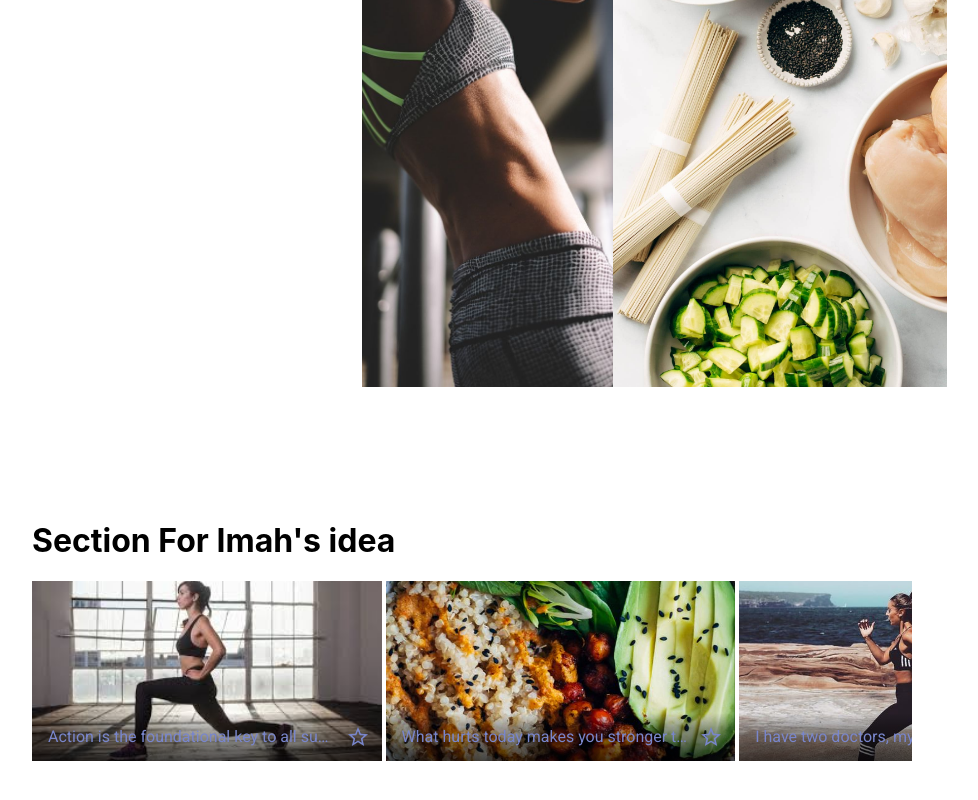
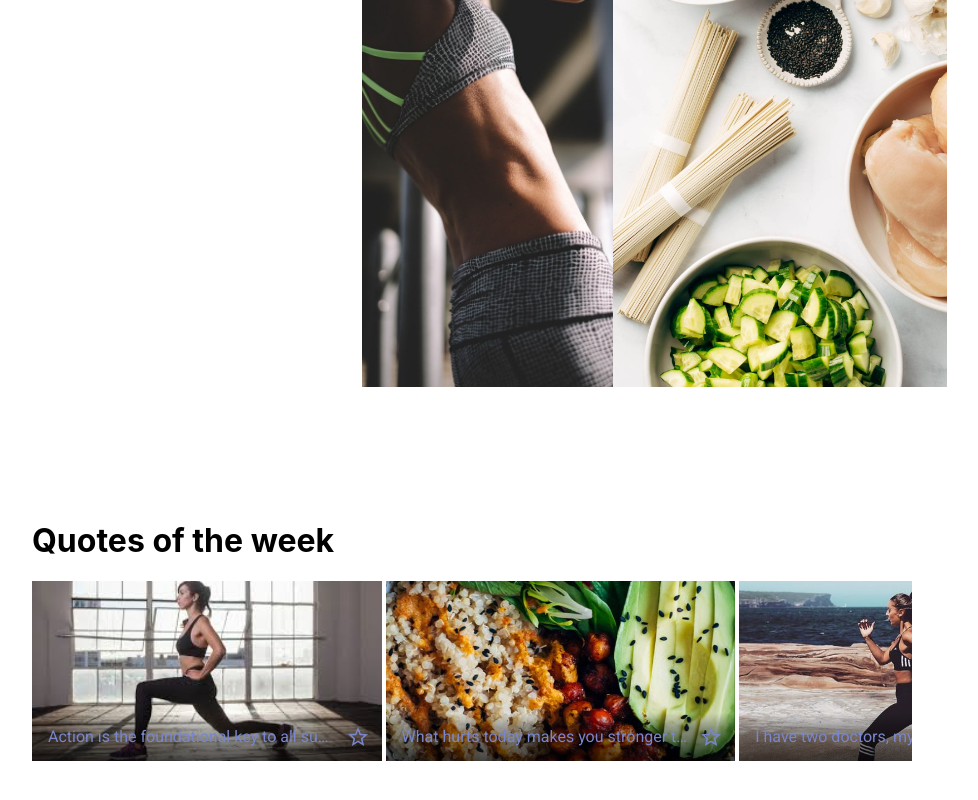
Before and after one commit to manjoot/squad-a, a React (Create React App) app: page / in a window 1280 px wide. Shown: the part 448-1248 px from the top of the page, without its empty margins (168-1146 px from the left). Built offline with nearby package versions, Linux system fonts and the light colour scheme.

Commit message:
Changing title of section on homepage

```diff
--- a/src/App.js
+++ b/src/App.js
@@ -99,10 +99,10 @@ const HomePage = () => {
         </div>
       </div>
 
-      {/* Social Media Idea Section (Placeholder) */}
+      {/* Gallery Section */}
 
       <div className="content-section">
-        <h1 styles={{textAlign: 'center'}}>Section For Imah's idea</h1>
+        <h1 styles={{textAlign: 'center'}}>Quotes of the week</h1>
         <GallerySection />
 
       </div>
```
